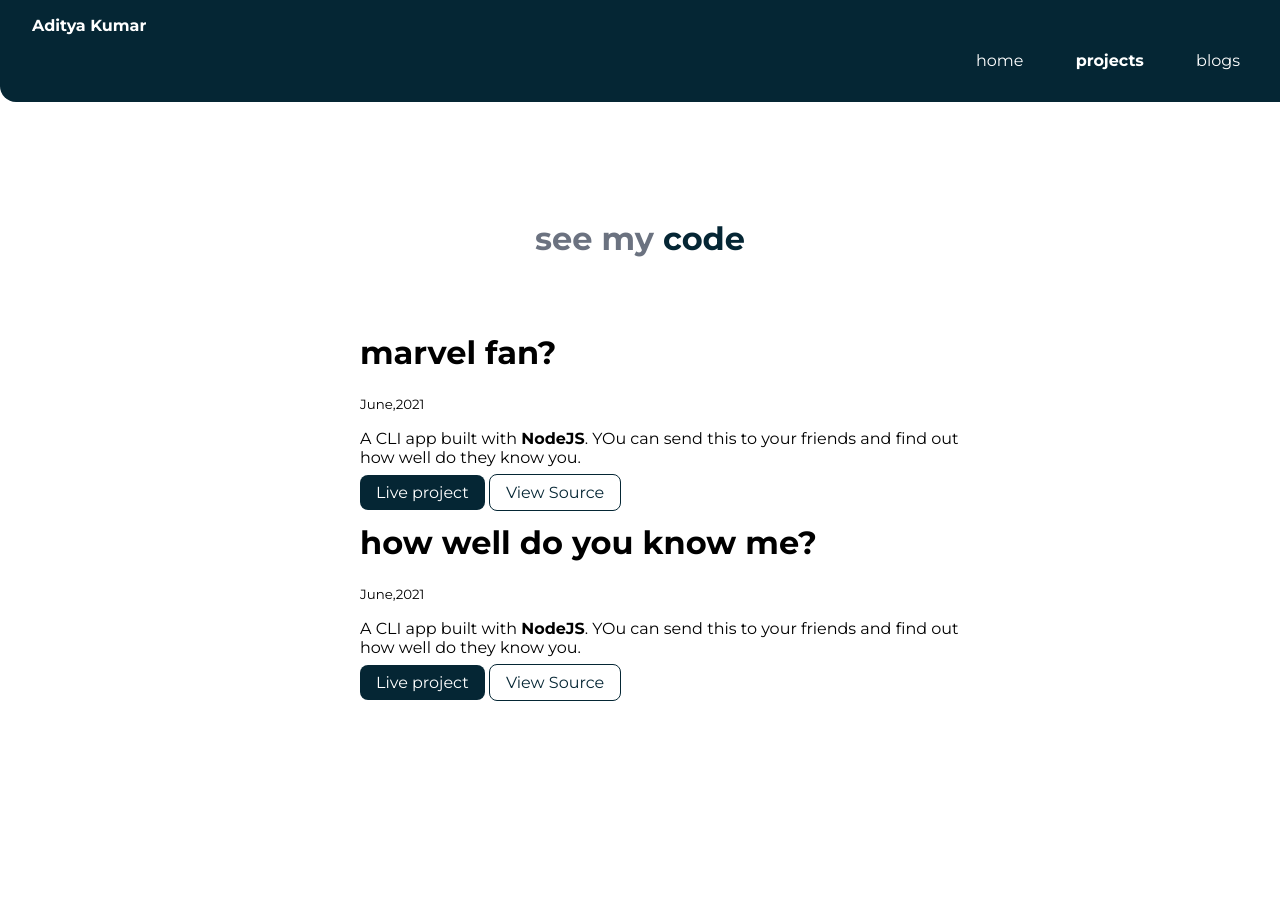
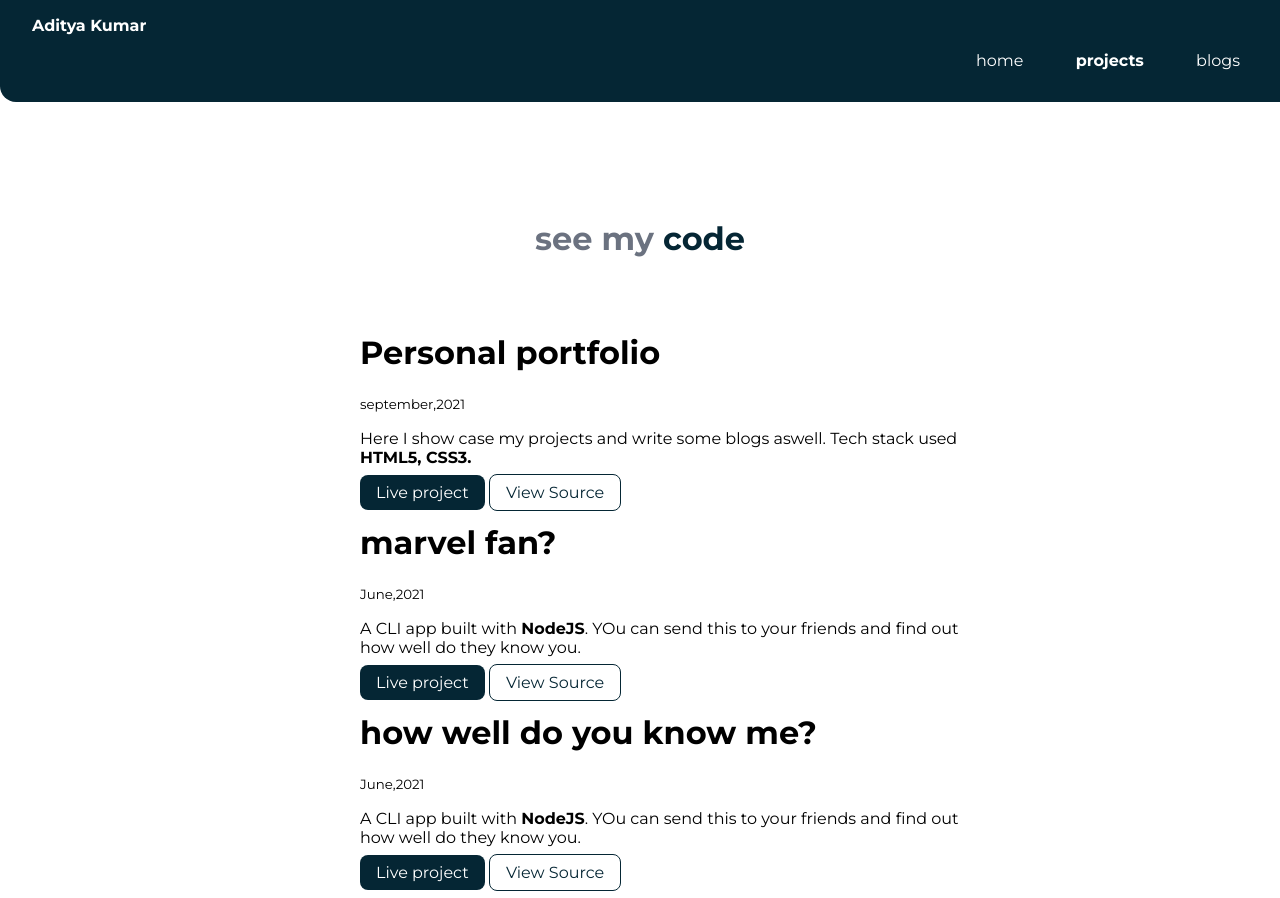
Before and after one commit to AdityaKumar74/Personal-Portfolio, a plain HTML site: page projects.html in a window 1280 px wide. Before the commit the page ends 800 px from the top, so only its background shows below. Drawn offline with Linux system fonts and the light colour scheme.

Commit message:
refactor: added source code to project

```diff
--- a/projects.html
+++ b/projects.html
@@ -34,6 +34,21 @@
     <ul class="list-non-bullet">
         <li>
             <div class="container container-center">
+                <h1>Personal portfolio</h1>
+                <small>september,2021</small>
+                <p>Here I show case my projects and write some blogs aswell. Tech stack used <strong>HTML5,
+                        CSS3.</strong>
+                </p>
+
+                <a class="link link-primary" href="/">Live project</a>
+                <a class="link link-secondary" target="_blank"
+                    href="https://github.com/AdityaKumar74/Personal-Portfolio.git">View Source</a>
+
+            </div>
+        </li>
+
+        <li>
+            <div class="container container-center">
                 <h1>marvel fan?</h1>
                 <small>June,2021</small>
                 <p>A CLI app built with <strong>NodeJS</strong>. YOu can send this to your friends and find out how well
```
